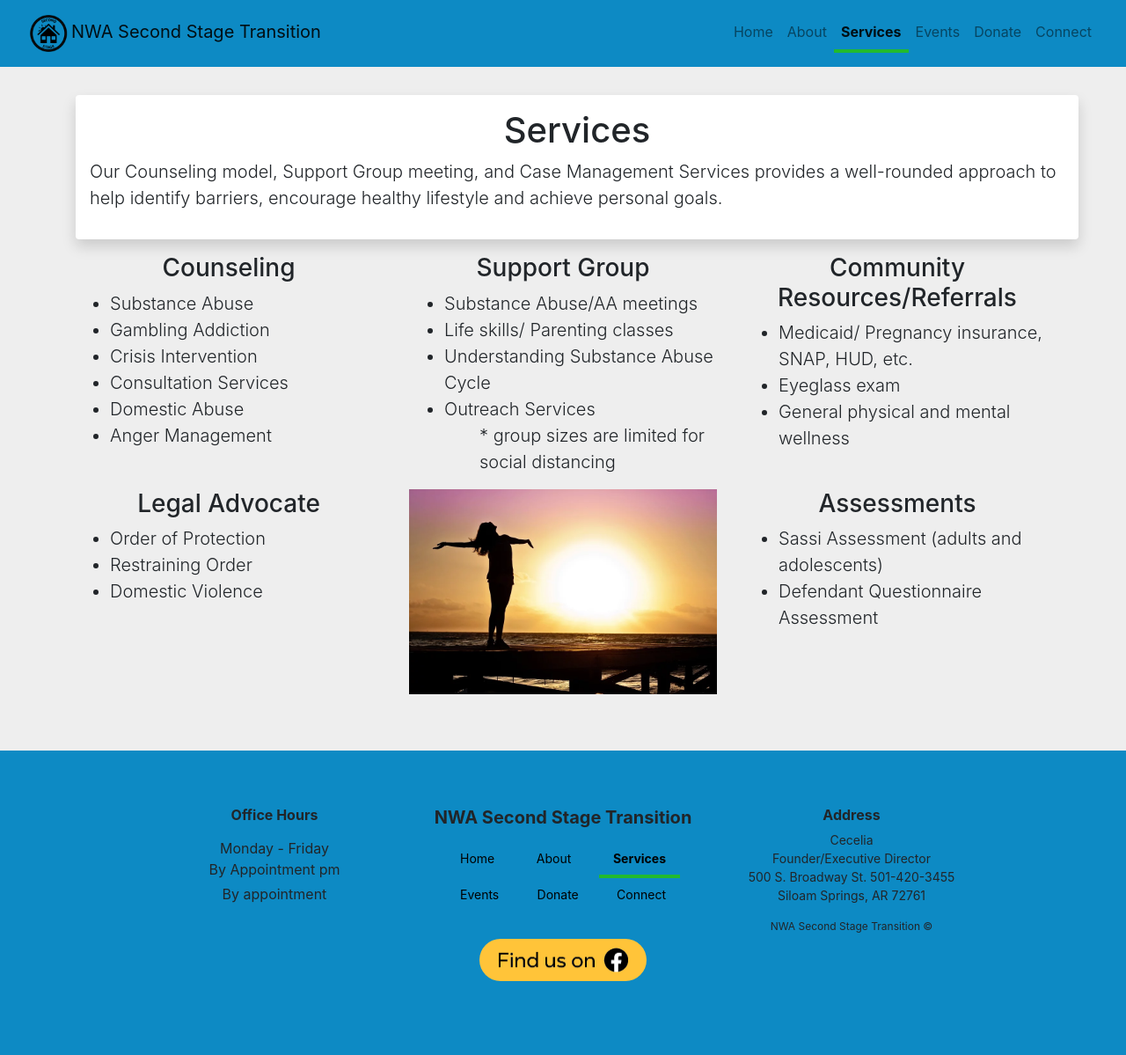
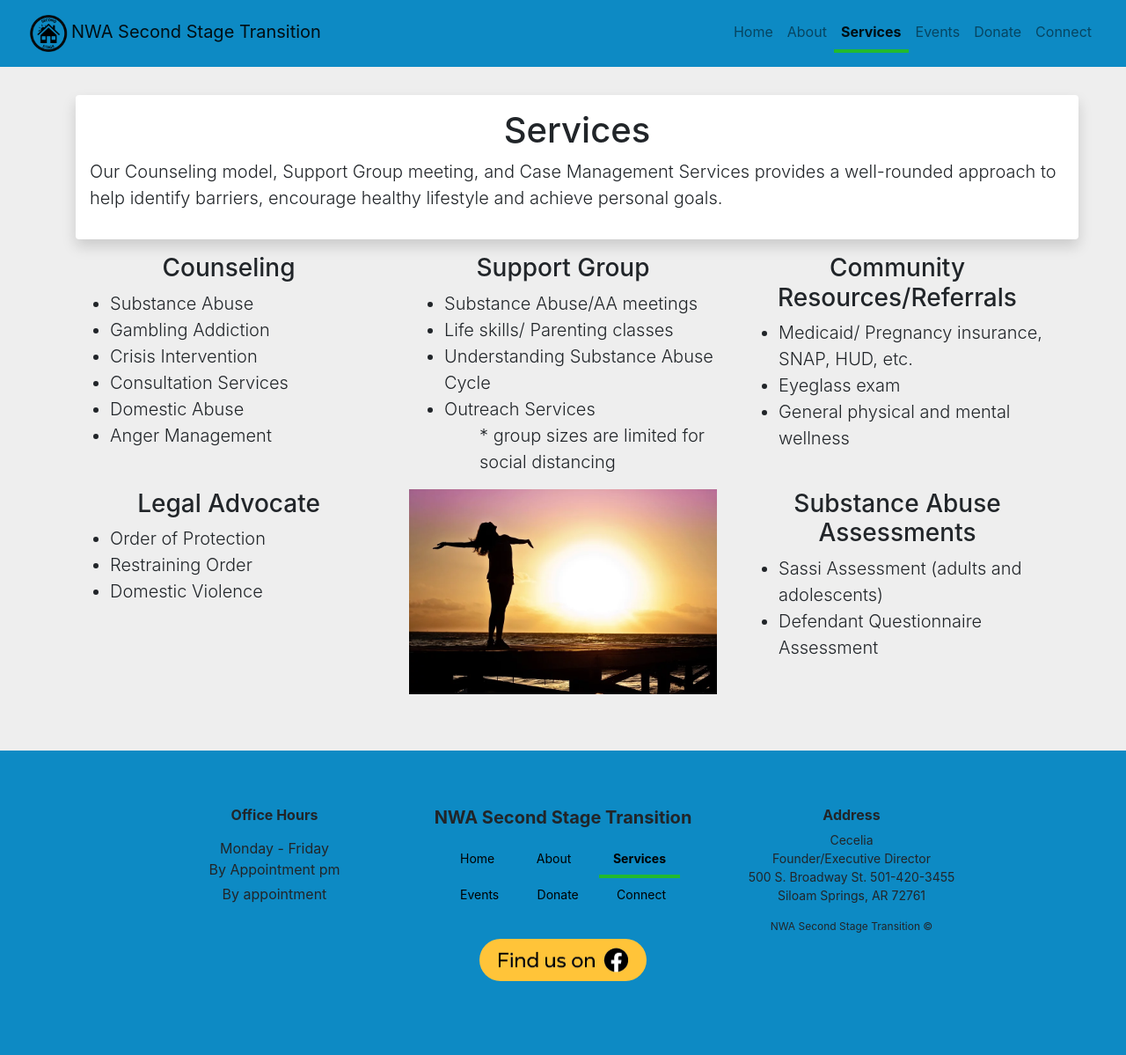
Before and after one commit to nwa-second-stage-transition/nwa-second-stage-transition.github.io, a Jekyll site: the page services.html, which Jekyll copies as it is, in a window 1280 px wide. Shown: the whole page at 88% size. Built offline with Jekyll 4.4.1, drawn with Linux system fonts in a browser that asks for light colours; nearby versions of some CDN libraries.

Commit message:
Update services.html

```diff
--- a/services.html
+++ b/services.html
@@ -144,7 +144,7 @@
         <img alt="girl enjoying the sun rise" class="bd-placeholder-img bd-placeholder-img-lg featurette-image img-fluid mx-auto" src="assets/img/good-morning.png" width="1500" height="auto" />
       </div>
       <div class="col-sm-12 col-md-4">
-        <h2 class="h3">Assessments</h2>
+        <h2 class="h3">Substance Abuse Assessments</h2>
         <ul class="lead text-left">
           <li>Sassi Assessment (adults and adolescents)</li>
           <li>Defendant Questionnaire Assessment</li>
```
